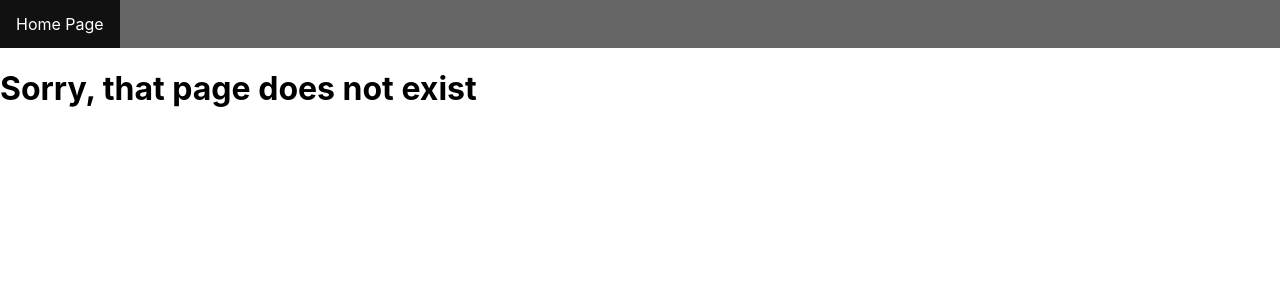
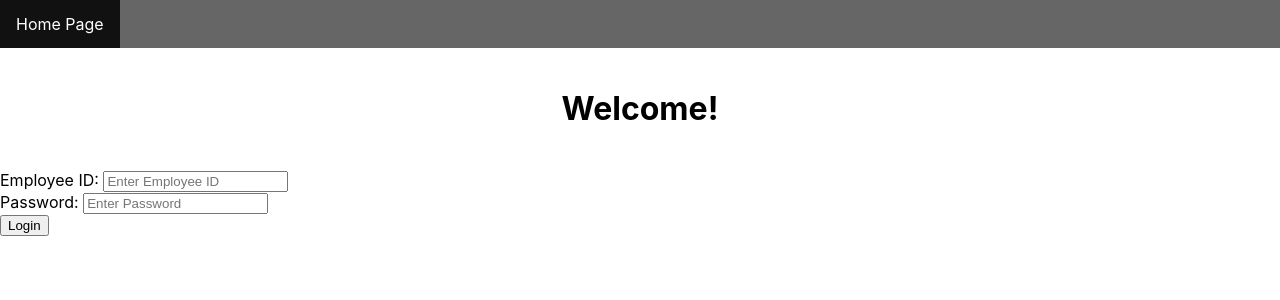
Before and after one commit to tedbeast/capstone-frontend, a React (Create React App) app: page /login in a window 1280 px wide. Shown: the top 300 px of the page. Built offline with nearby package versions, Linux system fonts and the light colour scheme.

Commit message:
fixed router issues and naming conventions

```diff
--- a/src/App.tsx
+++ b/src/App.tsx
@@ -1,23 +1,22 @@
-import React from "react";
-import logo from "./logo.svg";
-import "./App.css";
-import { PageNotFoundPage } from "./Pages/PageNotFound";
-import { WelcomePage } from "./Pages/WelcomePage";
-import { NavigationBar } from "./Components/NavigationBar";
-import { BrowserRouter, Route, Routes } from "react-router-dom";
-import { PasswordResetPage } from "./Pages/PasswordResetPage";
+import React from 'react';
+import logo from './logo.svg';
+import './App.css';
+import { BrowserRouter, Route } from 'react-router-dom';
+import { LoginPage } from './pages/LoginPage'
+import { Homepage } from './pages/Homepage'
+import { NavigationBar } from './components/NavigationBar';
+import { PasswordResetPage } from './pages/PasswordResetPage';
+import { WelcomeLoggedInUser } from './pages/WelcomeLoggedInUser';
 
 function App() {
   return (
     <>
     <BrowserRouter>
     <NavigationBar></NavigationBar>
-      <Routes>
-        <Route path="home" element={<WelcomePage></WelcomePage>}></Route>
-        <Route path="/" element={<WelcomePage></WelcomePage>}></Route>
-        <Route path="*" element={<PageNotFoundPage></PageNotFoundPage>}></Route>
-        <Route path="password reset" element={<PasswordResetPage></PasswordResetPage>}></Route>
-      </Routes>
+      <Route path="" component={Homepage} />
+      <Route path="/login" component={LoginPage} />
+      <Route path="/welcome" component={WelcomeLoggedInUser} />
+      <Route path="/passwordreset" component={PasswordResetPage} />
     </BrowserRouter>
     </>
   );
--- a/src/pages/PasswordResetPage.tsx
+++ b/src/pages/PasswordResetPage.tsx
@@ -1,5 +1,5 @@
 import React from "react";
-import { ResetPassword } from "../Components/PasswordReset";
+import { ResetPassword } from "../components/PasswordReset";
 
 export function PasswordResetPage(){
     return(
```
